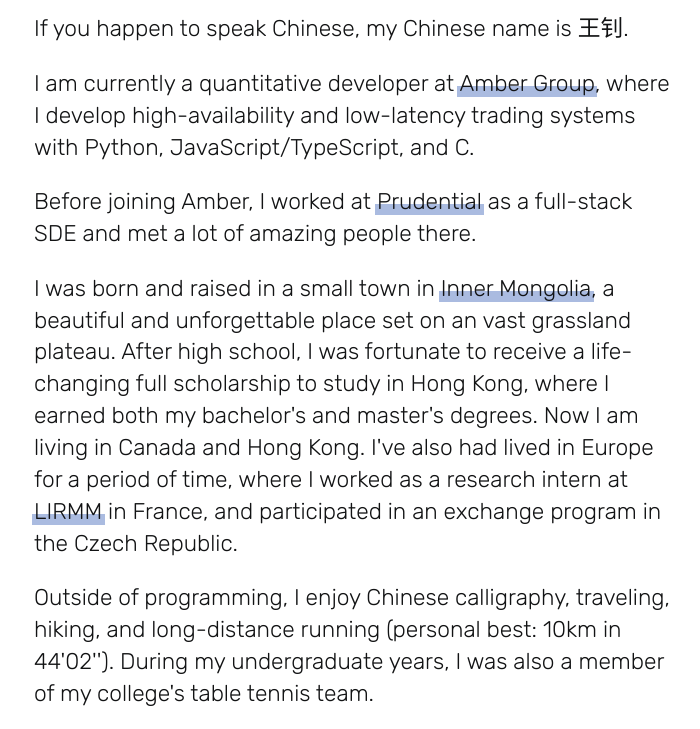
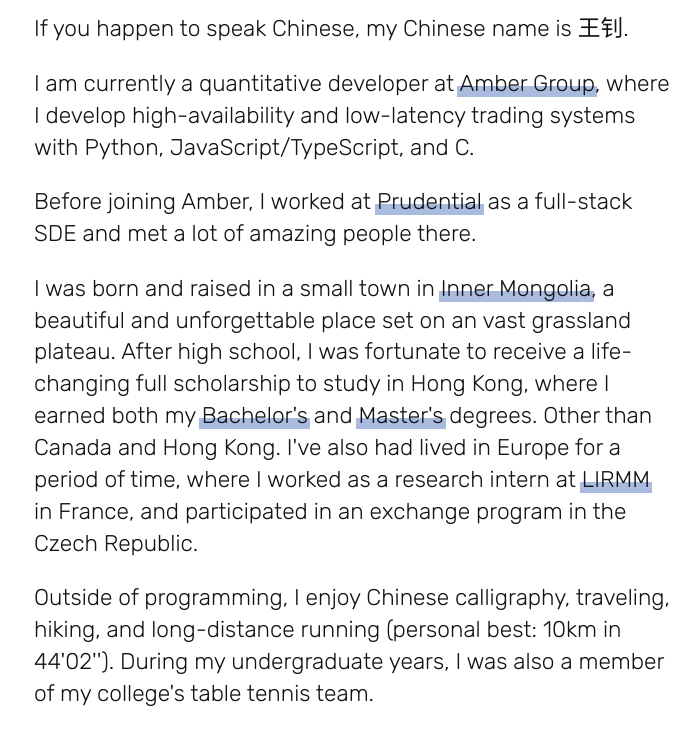
Before and after one commit to Matthewow/matthewow.github.io, a plain HTML site: page index.html in a window 1280 px wide. Shown: the part 506-1235 px from the top of the page, without its empty margins (102-802 px from the left). Drawn offline with Linux system fonts and the light colour scheme.

Commit message:
formatting and change wording

```diff
--- a/index.html
+++ b/index.html
@@ -89,10 +89,14 @@
   <p> Before joining Amber, I worked at <a href="https://www.prudentialplc.com/en" target="_blank">Prudential</a> as a
     full-stack SDE and met a lot of amazing people there. </p>
 
-  <p>I was born and raised in a small town in <a herf="https://en.wikipedia.org/wiki/Inner_Mongolia"
+  <p>I was born and raised in a small town in <a href="https://en.wikipedia.org/wiki/Inner_Mongolia"
       target="_blank">Inner Mongolia</a>, a beautiful and unforgettable place set on an vast grassland plateau.
-    After high school, I was fortunate to receive a life-changing full scholarship to study in Hong Kong, where I earned
-    both my bachelor's and master's degrees. Now I am living in Canada and Hong Kong. I've also had lived in Europe for
+    After high school, I was fortunate to receive a life-changing full scholarship to study in Hong Kong, where I
+    earned
+    both my <a href="https://www.cityu.edu.hk/>" target="_blank">Bachelor's</a> and <a href="https://www.hku.hk/"
+      target="_blank">Master's</a> degrees.
+    Other than Canada and Hong
+    Kong. I've also had lived in Europe for
     a period of time, where I worked as a research intern at <a href="http://www.lirmm.fr/">LIRMM</a> in France, and
     participated in an exchange program in the Czech Republic.</p>
   <p>
```
